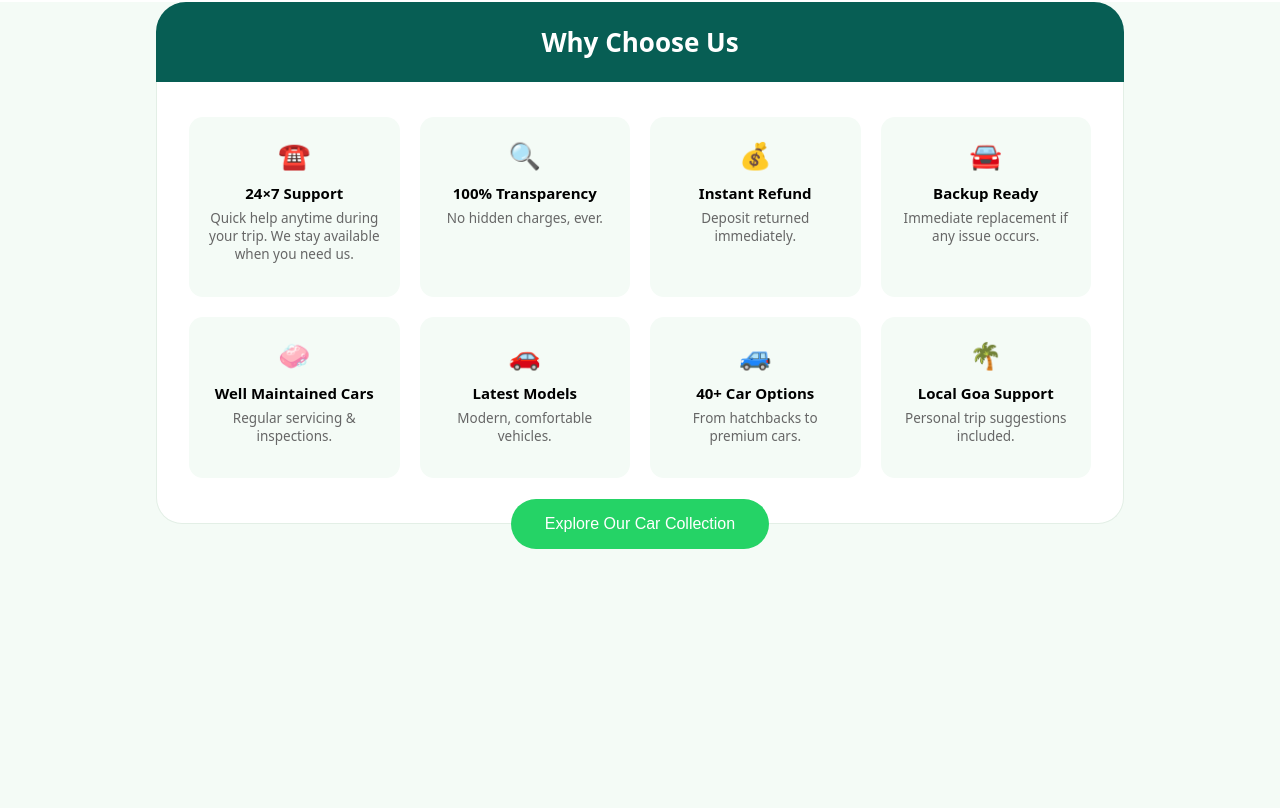
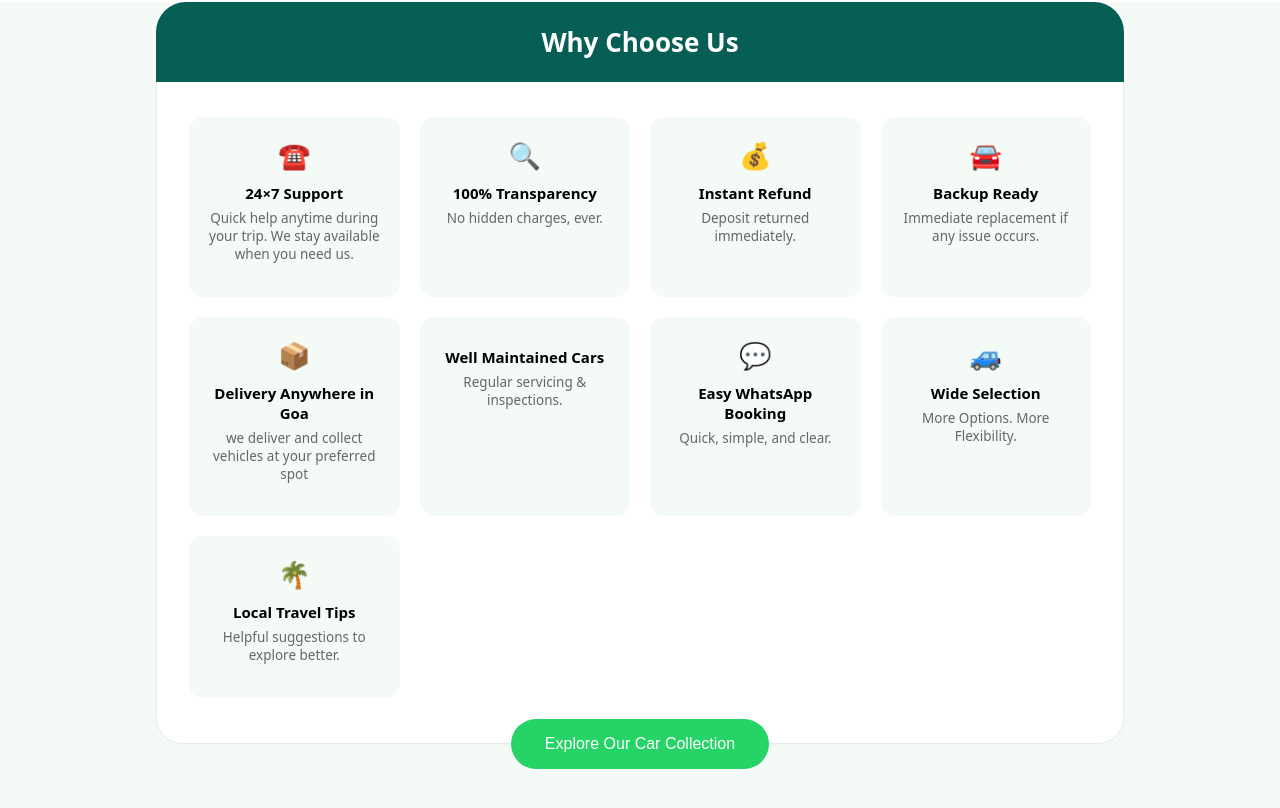
Before and after one commit to iamjaypatelon-ux/GoaCarRental, a plain HTML site: page index.html in a window 1280 px wide. Shown: the part 68-876 px from the top of the page. Before the commit the page ends 800 px from the top, so only its background shows below. Drawn offline with Linux system fonts and the light colour scheme.

Commit message:
Update index.html

```diff
--- a/index.html
+++ b/index.html
@@ -235,27 +235,33 @@ body {
     </div>
 
     <div class="feature">
-      <span>🧼</span>
+      <span>📦</span>
+      <strong>Delivery Anywhere in Goa</strong>
+      <p>we deliver and collect vehicles at your preferred spot</p>
+    </div>
+
+        <div class="feature">
+      <span></span>
       <strong>Well Maintained Cars</strong>
       <p>Regular servicing & inspections.</p>
     </div>
 
     <div class="feature">
-      <span>🚗</span>
-      <strong>Latest Models</strong>
-      <p>Modern, comfortable vehicles.</p>
+      <span>💬</span>
+      <strong>Easy WhatsApp Booking</strong>
+      <p>Quick, simple, and clear.</p>
     </div>
 
     <div class="feature">
       <span>🚙</span>
-      <strong>40+ Car Options</strong>
-      <p>From hatchbacks to premium cars.</p>
+      <strong>Wide Selection</strong>
+      <p>More Options. More Flexibility.</p>
     </div>
 
     <div class="feature">
       <span>🌴</span>
-      <strong>Local Goa Support</strong>
-      <p>Personal trip suggestions included.</p>
+      <strong>Local Travel Tips</strong>
+      <p>Helpful suggestions to explore better.</p>
     </div>
 
   </div>
```
